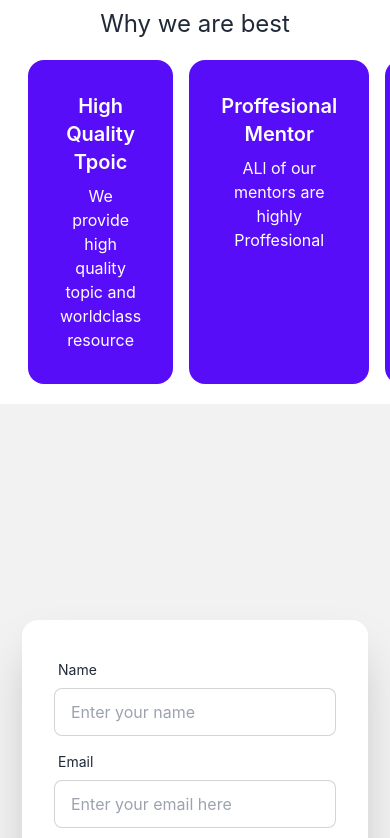
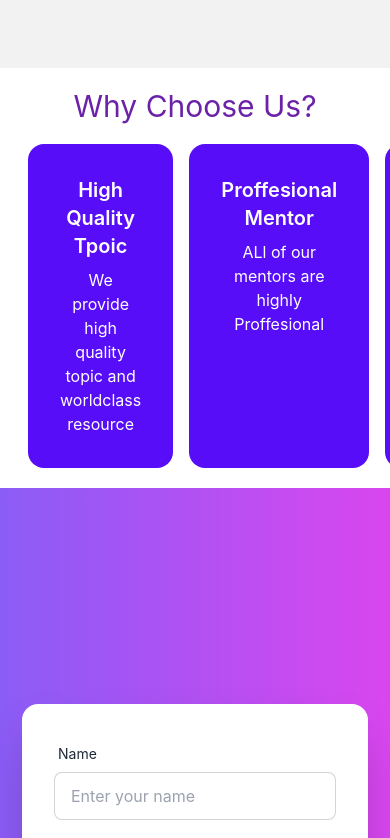
Before and after one commit to dev-nayandas/delta_elearning_client, a React (Create React App) app: page / in a window 390 px wide. Shown: the part 1784-2622 px from the top of the page. Built offline with nearby package versions, Linux system fonts and the light colour scheme; no server answers.

Commit message:
course details page done

```diff
--- a/src/pages/CourseDetails/CourseDetails.js
+++ b/src/pages/CourseDetails/CourseDetails.js
@@ -3,11 +3,19 @@ import { useLoaderData } from 'react-router-dom';
 
 const CourseDetails = () => {
     const details = useLoaderData();
+    const {id,name,price,title,img} = details;
     console.log(details)
     return (
-        <div>
-            <h2>Everythig u need to need to </h2>
+        <div className="hero min-h-screen bg-base-200">
+        <div className="hero-content flex-col lg:flex-row">
+          <img src={img} className="max-w-sm rounded-lg shadow-2xl" />
+          <div>
+            <h1 className="text-5xl font-bold">{name}</h1>
+            <p className="py-6">Provident cupiditate voluptatem et in. Quaerat fugiat ut assumenda excepturi exercitationem quasi. In deleniti eaque aut repudiandae et a id nisi.</p>
+            <button className="btn btn-primary">Get Premium Access</button>
+          </div>
         </div>
+      </div>
     );
 };
 
--- a/src/pages/Home/BestCard.js
+++ b/src/pages/Home/BestCard.js
@@ -3,7 +3,7 @@ import React from 'react';
 const BestCard = () => {
     return (
         <div className='mx-5 my-5'>
-            <h2 className='text-2xl'>Why we are best</h2>
+            <h2 className='mt-4 mb-2 text-3xl text-purple-800' >Why Choose Us?</h2>
             <div className='flex  my-5'>
 
        <div className="card w-96 bg-primary text-primary-content mx-2">
--- a/src/pages/Home/ChooseUs.js
+++ b/src/pages/Home/ChooseUs.js
@@ -3,7 +3,9 @@ import React from 'react';
 const ChooseUs = () => {
     return (
         <div className='mt-5'>
+          <h2 className='mt-4 mb-2 text-3xl text-purple-800' >All are mentors are highly skilled</h2>
         <div className="hero min-h-screen bg-base-200">
+
   <div className="hero-content flex-col lg:flex-row-reverse">
     <img src="https://images.pexels.com/photos/5212339/pexels-photo-5212339.jpeg?auto=compress&cs=tinysrgb&w=600" />
     <div>
--- a/src/pages/Home/ContactUs.js
+++ b/src/pages/Home/ContactUs.js
@@ -2,7 +2,7 @@ import React from 'react';
 
 const ContactUs = () => {
     return (
-        <div className="hero min-h-screen bg-base-200">
+        <div className="hero min-h-screen bg-base-200 bg-gradient-to-r from-violet-500 to-fuchsia-500">
 
   <div className="hero-content flex-col lg:flex-row-reverse">
 
```
